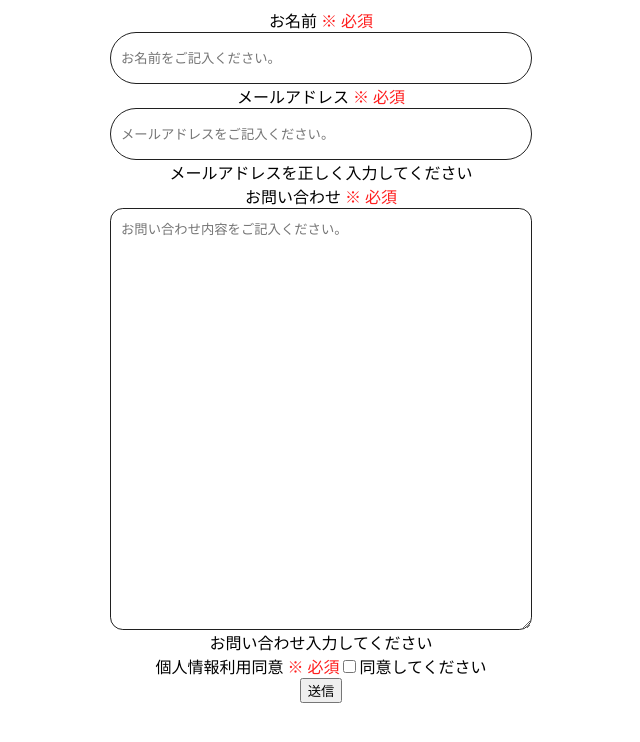
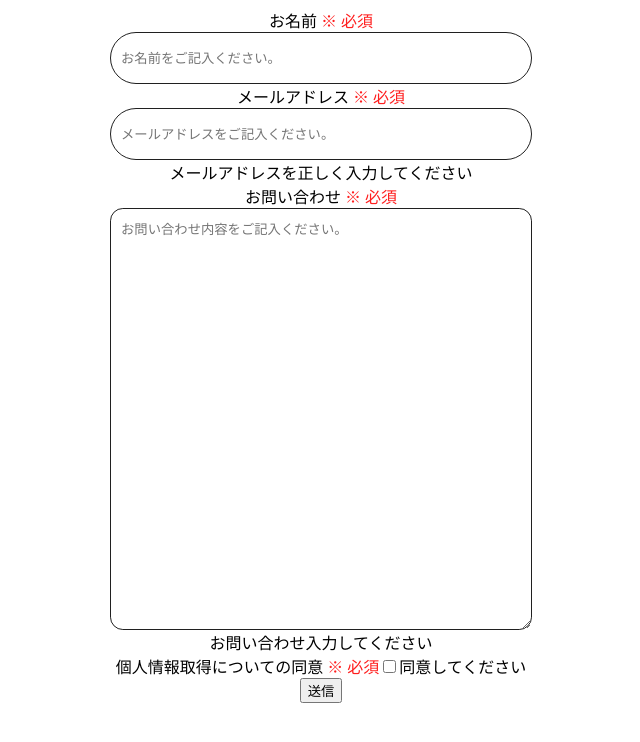
Before and after one commit to shouchann/still.change.inc, a plain HTML site: page index.html in a window 1280 px wide. Shown: the whole page, without its empty margins (327-967 px from the left). Drawn offline with Linux system fonts and the light colour scheme.

Commit message:
分掌変更

```diff
--- a/index.html
+++ b/index.html
@@ -35,7 +35,7 @@
         </div>
 
         <div class="flex_a">
-            <label>個人情報利用同意 <span>※ 必須</span></label>
+            <label>個人情報取得についての同意 <span>※ 必須</span></label>
             <input class="input_tp_1" type="checkbox" name="個人情報利用同意" data-formrun-required>
             <div data-formrun-show-if-error="個人情報利用同意">同意してください</div>
         </div>
```
Also changed, not shown: 1 other file.
